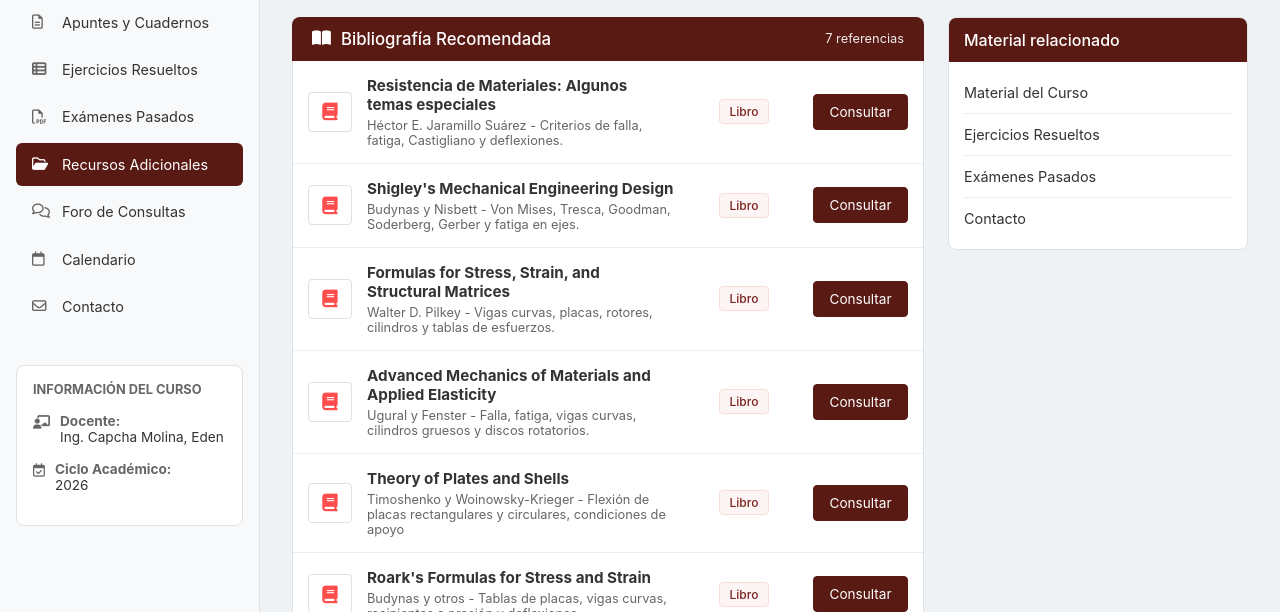
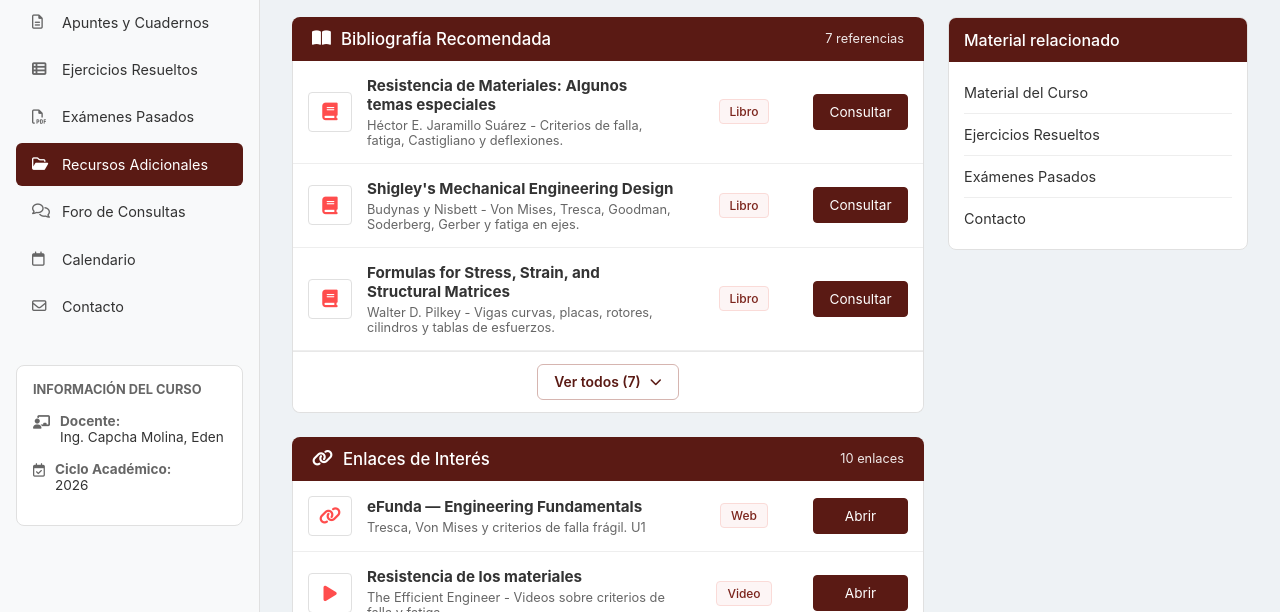
Before and after one commit to jumarjosue21-svg/mc325-web, a plain HTML site: page recursos.html in a window 1280 px wide. Shown: the part 188-800 px from the top of the page. Drawn offline with Linux system fonts and the light colour scheme.

Commit message:
Corrección de errores

```diff
--- a/js/recursos-mc325.js
+++ b/js/recursos-mc325.js
@@ -11,6 +11,9 @@
     software: { title: 'Software Útil', icon: 'fa-solid fa-gear', singular: 'programa', action: 'Sitio oficial', types: ['Software','Herramienta','Guía'] }
   });
   const CATEGORY_IDS = Object.keys(CATEGORIES);
+  const INITIAL_VISIBLE = 3;
+  // Estado visual de cada sección. No se almacena en los JSON ni altera el orden.
+  const expandedSections = Object.fromEntries(CATEGORY_IDS.map(id => [id, false]));
   const $ = id => document.getElementById(id);
   const clone = x => JSON.parse(JSON.stringify(x));
   let published = [], items = [], baseHash = '', conflict = false, loadError = '', admin = false, editingId = null;
@@ -99,6 +102,7 @@
       if (!group.length) { box.appendChild(el('p','recursos-vacio','Todavía no hay recursos en esta sección.')); continue; }
       group.forEach((a,i) => {
         const row = el('div','exam-row recursos-fila');
+        row.hidden = i >= INITIAL_VISIBLE && !expandedSections[id];
         const labelWrap = el('div','col-examen');
         const iconAndText = el('div','file-icon-text');
         const iconBox = el('div','icon-box-resource border-red');
@@ -131,6 +135,35 @@
         }
         row.append(labelWrap,type,actions); box.appendChild(row);
       });
+      if (group.length > INITIAL_VISIBLE) {
+        const footer = el('div','recursos-expandir-contenedor');
+        const toggle = el('button','recursos-expandir-boton');
+        toggle.type = 'button';
+        toggle.setAttribute('aria-controls',box.id);
+        const icon = el('i');
+        icon.setAttribute('aria-hidden','true');
+        const label = el('span');
+        function updateExpanded() {
+          const expanded = expandedSections[id];
+          box.querySelectorAll('.recursos-fila').forEach((row, index) => {
+            row.hidden = index >= INITIAL_VISIBLE && !expanded;
+          });
+          toggle.setAttribute('aria-expanded',String(expanded));
+          toggle.setAttribute('aria-label',expanded
+            ? 'Mostrar solo los primeros tres recursos de '+CATEGORIES[id].title
+            : 'Ver todos los '+group.length+' recursos de '+CATEGORIES[id].title);
+          icon.className = expanded ? 'fa-solid fa-chevron-up' : 'fa-solid fa-chevron-down';
+          label.textContent = expanded ? 'Mostrar menos' : 'Ver todos ('+group.length+')';
+        }
+        toggle.append(label,icon);
+        toggle.addEventListener('click',() => {
+          expandedSections[id] = !expandedSections[id];
+          updateExpanded();
+        });
+        footer.appendChild(toggle);
+        box.appendChild(footer);
+        updateExpanded();
+      }
     }
     const panel = $('recursos-admin');
     if (panel) panel.hidden = !admin;
@@ -217,6 +250,7 @@
       while(items.some(x=>x.id===id));
       items.push({id,categoria:category,tipo:type,titulo:title,descripcion:description,url});
     }
+    expandedSections[category] = true;
     resetForm();$('recursos-editor').open=false;
     persist();
   }
--- a/recursos.html
+++ b/recursos.html
@@ -48,6 +48,38 @@
 .recursos-abrir { text-decoration:none; display:inline-flex; align-items:center; justify-content:center; padding:9px 15px; min-width:95px; white-space:nowrap; }
 .recursos-sin-enlace { font-size:.77rem; color:#776b66; background:#f5f6f7; border:1px solid #e4e6e8; border-radius:5px; padding:8px 10px; white-space:nowrap; }
 .recursos-vacio { padding:22px; color:#67717d; font-size:.9rem; }
+
+/* Mostrar solo tres recursos por sección; el botón despliega los restantes. */
+.recursos-fila[hidden] { display:none !important; }
+.recursos-expandir-contenedor {
+  display:flex;
+  align-items:center;
+  justify-content:center;
+  padding:12px 16px;
+  border-top:1px solid #e8e8e8;
+  background:#fff;
+  border-radius:0 0 8px 8px;
+}
+.recursos-expandir-boton {
+  display:inline-flex;
+  align-items:center;
+  justify-content:center;
+  gap:9px;
+  padding:9px 16px;
+  font:inherit;
+  font-size:.87rem;
+  font-weight:600;
+  color:var(--uni-red-dark);
+  border:1px solid #d6b5b0;
+  background:#fff;
+  border-radius:6px;
+  cursor:pointer;
+  transition:background .15s ease, border-color .15s ease;
+}
+.recursos-expandir-boton:hover { background:#fbefed; border-color:var(--uni-red-dark); }
+.recursos-expandir-boton:focus-visible { outline:2px solid var(--uni-red-dark); outline-offset:3px; }
+.recursos-expandir-boton i { font-size:.75rem; }
+
 @media(max-width:1100px){
   .recursos-fila { grid-template-columns:minmax(0,1fr) auto; }
   .recursos-fila .col-tipo { display:none; }
@@ -214,6 +246,6 @@
 
         </main>
     </div>
-<script src="js/recursos-mc325.js?v=20261114-recursos-01" defer></script>
+<script src="js/recursos-mc325.js?v=20261114-recursos-plegable-01" defer></script>
 </body>
 </html>
```
